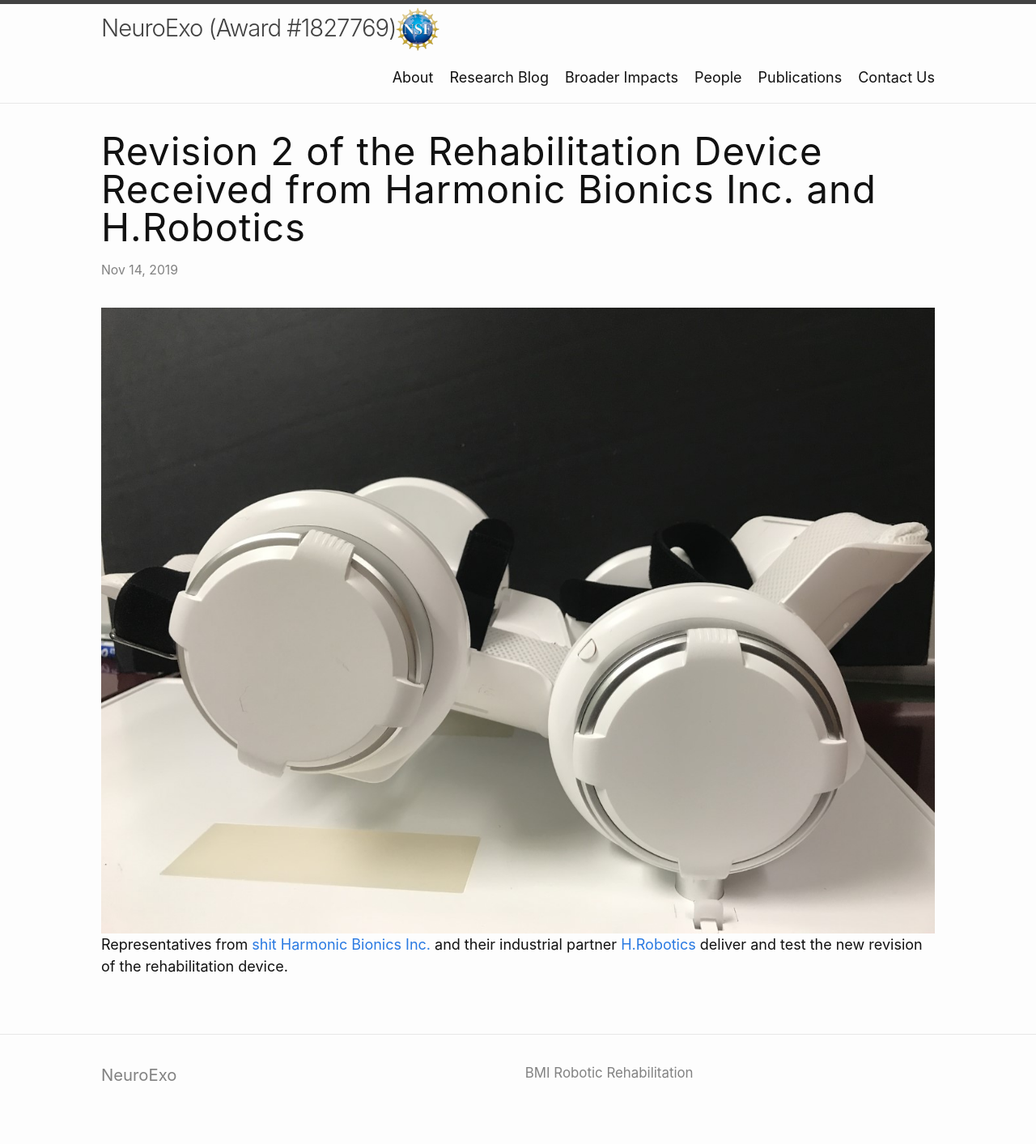
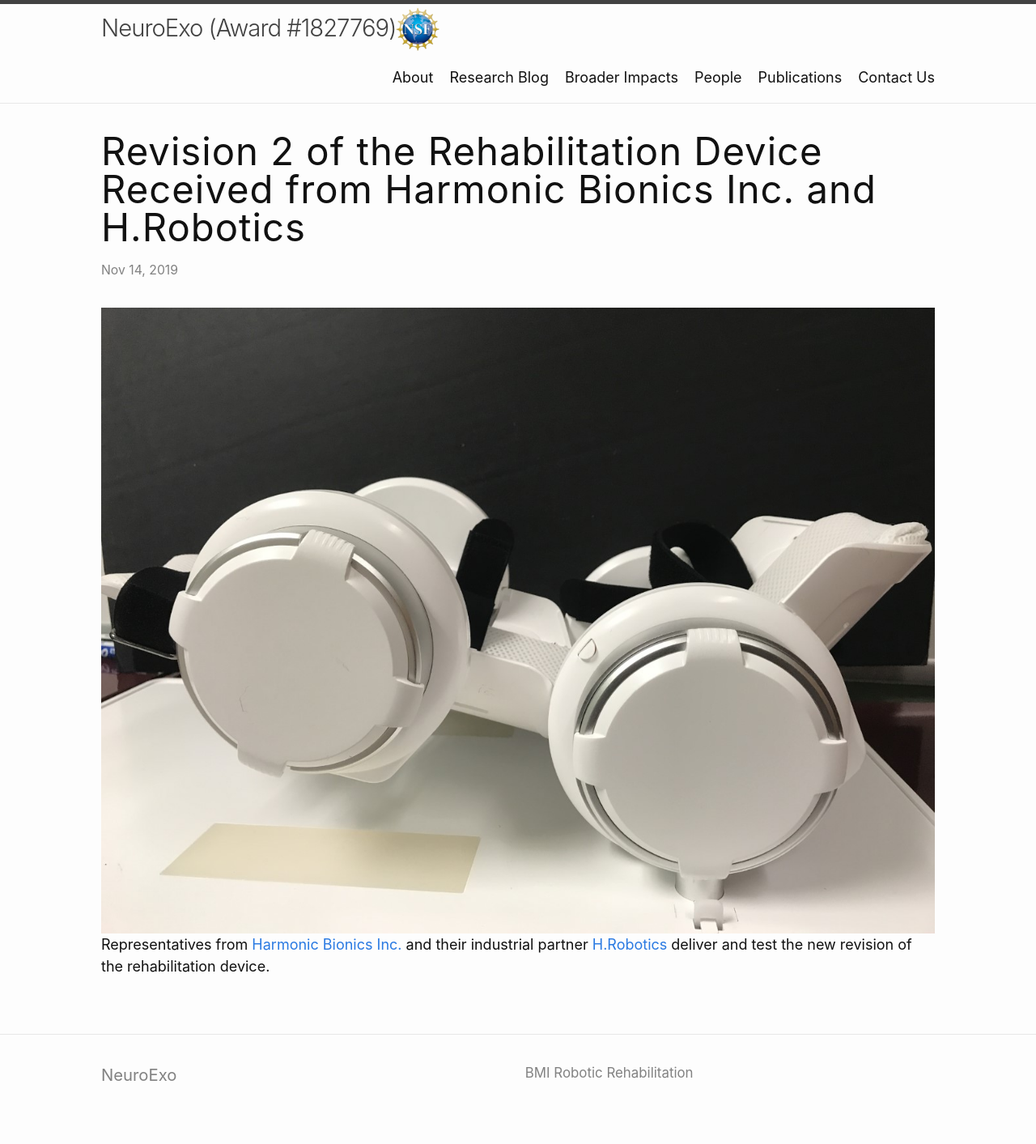
Before and after one commit to arcraik/neuroexo-website, a Jekyll site: the page built from _posts/2019-11-14-new-device.md, in a window 1280 px wide. Shown: the whole page at 81% size. Built offline with Jekyll 4.4.1, drawn with Linux system fonts in a browser that asks for light colours.

Commit message:
Update 2019-11-14-new-device.md

```diff
--- a/_posts/2019-11-14-new-device.md
+++ b/_posts/2019-11-14-new-device.md
@@ -4,4 +4,4 @@ title: Revision 2 of the Rehabilitation Device Received from Harmonic Bionics In
 ---
 
 <img src="/photos/device_new.jpg">
-Representatives from [shit](google.com) [Harmonic Bionics Inc.](http://harmonicbionics.com/) and their industrial partner [H.Robotics](https://hrobotics-rehab.com/) deliver and test the new revision of the rehabilitation device.
+Representatives from [Harmonic Bionics Inc.](http://www.harmonicbionics.com/) and their industrial partner [H.Robotics](https://www.hrobotics-rehab.com/) deliver and test the new revision of the rehabilitation device.
```
